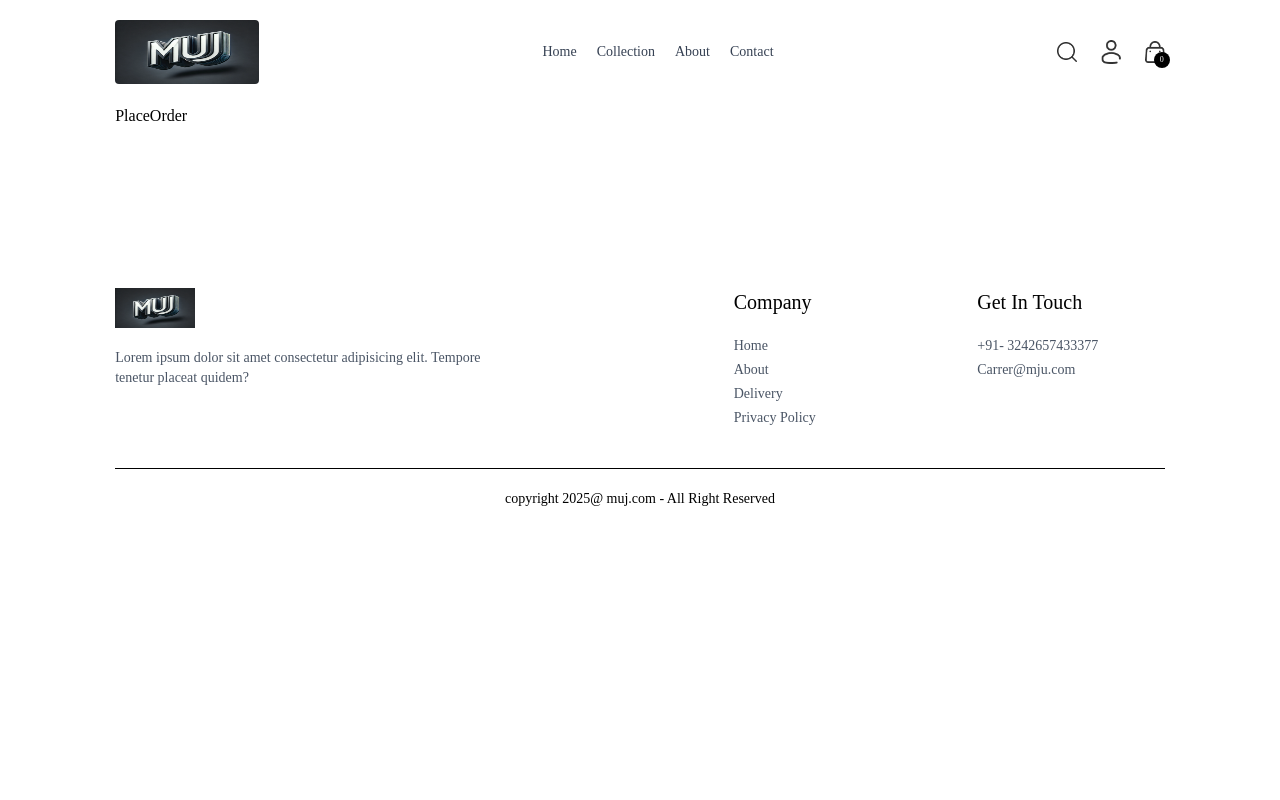
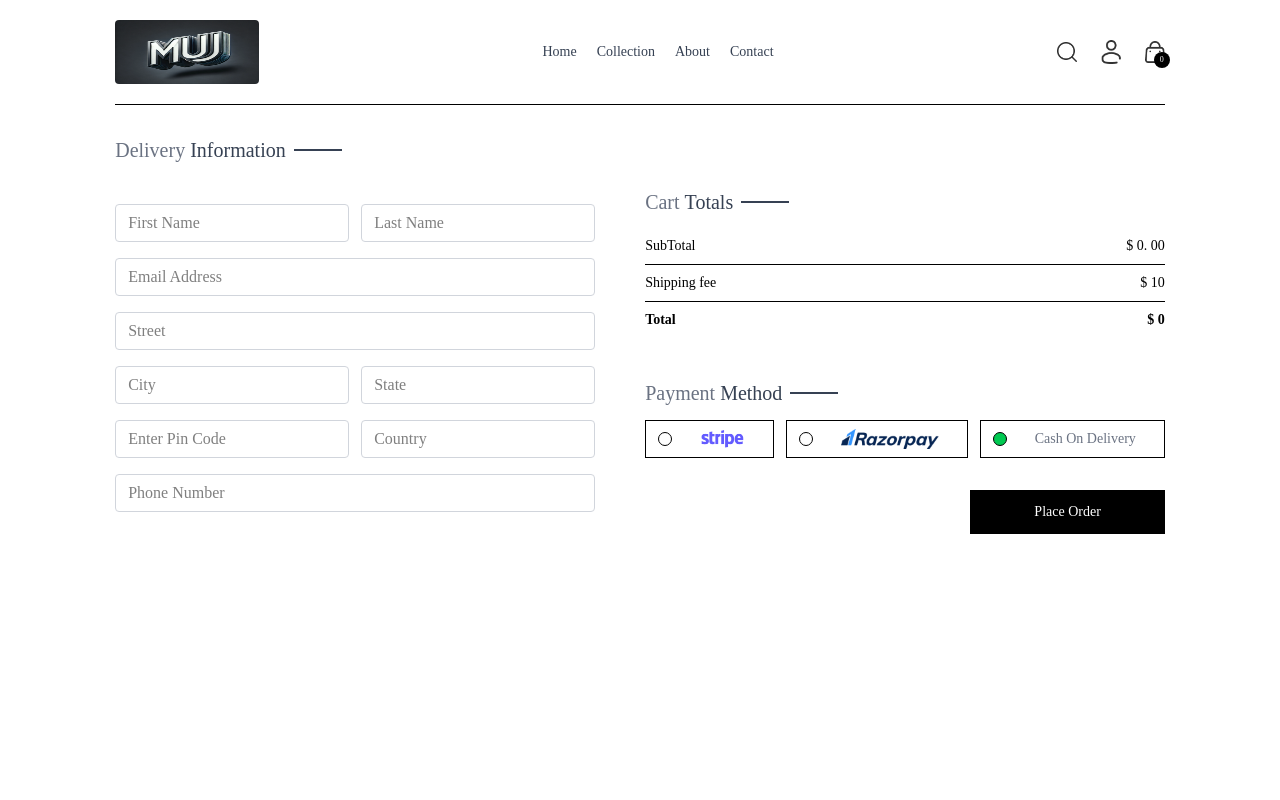
Before and after one commit to omprakash8788/MUJ-Ecommerce, a React (Vite) app in the folder frontend/: page /place-order in a window 1280 px wide. Shown: the top 800 px of the page. Built offline with nearby package versions, Linux system fonts and the light colour scheme.

Commit message:
place order and logic

```diff
--- /dev/null
+++ b/frontend/src/components/CartTotal.jsx
@@ -0,0 +1,32 @@
+import React, { useContext } from "react";
+import { ShopContext } from "../context/ShopContext";
+import Title from "./Title";
+
+const CartTotal = () => {
+  const { currency, delivery_fee, getCartAmount } = useContext(ShopContext);
+
+  return <div className="w-full">
+    <div className="text-2xl">
+     <Title text1={"Cart"} text2={"Totals"}/>
+    </div>
+    <div className="flex flex-col gap-2 mt-2 text-sm">
+        <div className="flex justify-between">
+          <p>SubTotal</p>
+          <p>{currency} {getCartAmount()}. 00</p>
+        </div>
+        <hr />
+      <div className="flex justify-between">
+        <p>Shipping fee</p>
+        <p>{currency} {delivery_fee}</p>
+      </div>
+      <hr />
+      <div className="flex justify-between">
+        <b>Total</b>
+        <b>{currency} {getCartAmount()===0 ? 0: getCartAmount() + delivery_fee}</b>
+      </div>
+    </div>
+
+  </div>;
+};
+
+export default CartTotal;
--- a/frontend/src/context/ShopContext.jsx
+++ b/frontend/src/context/ShopContext.jsx
@@ -1,6 +1,7 @@
 import { createContext, useEffect, useState } from "react";
 import { products } from "../assets/assets";
 import { toast } from "react-toastify";
+import { useNavigate } from "react-router-dom";
 
 // 1. Create
 export const ShopContext = createContext();
@@ -14,6 +15,8 @@
   const [showSearch, setShowSearch] = useState(false);
 
   const [cartItems, setCartItems] = useState({});
+  const navigate = useNavigate();
+
 
   const addToCart = async (itemdId, size) => {
     if(!size){
@@ -59,6 +62,26 @@
     setCartItems(cartData)
    }
 
+   const getCartAmount =()=>{
+    let totalAmount = 0;
+    for(const items in cartItems){
+      let itemInfo= products.find((product)=>product._id===items);
+      for(const item in cartItems[items]){
+        try {
+          if(cartItems[items][item]>0){
+            totalAmount += itemInfo.price * cartItems[items][item]
+          }
+
+        } catch (error) {
+          console.log(error);
+
+
+        }
+      }
+    }
+    return totalAmount;
+   }
+
   useEffect(()=>{
    console.log(cartItems)
   },[cartItems])
@@ -74,7 +97,9 @@
     cartItems,
     addToCart,
     getCartCount,
-    updateQuantity
+    updateQuantity,
+    getCartAmount,
+    navigate
   };
 
   return (
--- a/frontend/src/pages/Cart.jsx
+++ b/frontend/src/pages/Cart.jsx
@@ -2,9 +2,10 @@
 import { ShopContext } from "../context/ShopContext";
 import Title from "../components/Title";
 import { assets } from "../assets/assets";
+import CartTotal from "../components/CartTotal";
 
 const Cart = () => {
-  const { products, currency, cartItems, updateQuantity } = useContext(ShopContext);
+  const { products, currency, cartItems, updateQuantity,  navigate } = useContext(ShopContext);
   const [cartData, setCartData] = useState([]);
   console.log(cartData);
 
@@ -67,6 +68,15 @@
           );
         })}
       </div>
+      <div className="flex justify-end my-20">
+       <div className="w-full sm:w-[450px]">
+         <CartTotal/>
+         <div className="w-full text-end">
+          <button onClick={()=>navigate('/place-order')} className="bg-black text-white text-sm my-8 px-8 py-3">Proceed To CheckOut</button>
+
+         </div>
+       </div>
+      </div>
     </div>
   );
 };
--- a/frontend/src/pages/PlaceOrder.jsx
+++ b/frontend/src/pages/PlaceOrder.jsx
@@ -1,11 +1,130 @@
-import React from 'react'
+import React, { useContext, useState } from "react";
+import Title from "../components/Title";
+import { assets } from "../assets/assets";
+import Cart from "./Cart";
+import CartTotal from "../components/CartTotal";
+import { ShopContext } from "../context/ShopContext";
 
 const PlaceOrder = () => {
+  const [method, setMethod] = useState("cod");
+  const { navigate } = useContext(ShopContext);
+
   return (
-    <div>
-      <h1>PlaceOrder</h1>
+    <div className="flex flex-col sm:flex-row justify-between gap-4 pt-5 sm:pt-4 min-h-[80vh] border-t">
+      {/* left side */}
+      <div className="flex flex-col gap-4 w-full sm:max-w-[480px]">
+        <div className="text-xl sm:text-2xl my-3">
+          <Title text1={"Delivery"} text2={"Information"} />
+        </div>
+        <div className="flex gap-3">
+          <input
+            className="border border-gray-300 rounded py-1.5 px-3 w-full"
+            type="text"
+            placeholder="First Name"
+          />
+
+          <input
+            className="border border-gray-300 rounded py-1.5 px-3 w-full"
+            type="text"
+            placeholder="Last Name"
+          />
+        </div>
+        <input
+          className="border border-gray-300 rounded py-1.5 px-3 w-full"
+          type="email"
+          placeholder="Email Address"
+        />
+
+        <input
+          className="border border-gray-300 rounded py-1.5 px-3 w-full"
+          type="text"
+          placeholder="Street"
+        />
+        <div className="flex gap-3">
+          <input
+            className="border border-gray-300 rounded py-1.5 px-3 w-full"
+            type="text"
+            placeholder="City"
+          />
+          <input
+            className="border border-gray-300 rounded py-1.5 px-3 w-full"
+            type="text"
+            placeholder="State"
+          />
+        </div>
+
+        <div className="flex gap-3">
+          <input
+            className="border border-gray-300 rounded py-1.5 px-3 w-full"
+            type="number"
+            placeholder="Enter Pin Code"
+          />
+
+          <input
+            className="border border-gray-300 rounded py-1.5 px-3 w-full"
+            type="text"
+            placeholder="Country"
+          />
+        </div>
+        <input
+          className="border border-gray-300 rounded py-1.5 px-3 w-full"
+          type="number"
+          placeholder="Phone Number"
+        />
+      </div>
+      {/* Right side */}
+      <div className="mt-8">
+        <div className="mt-8 min-w-80">
+          <CartTotal />
+        </div>
+        <div className="mt-12">
+          <Title text1={"Payment"} text2={"Method"} />
+
+          <div className="flex gap-3 flex-col lg:flex-row">
+            <div
+              onClick={() => setMethod("stripe")}
+              className="flex items-center gap-3 border p-2 px-3 cursor-pointer"
+            >
+              <p
+                className={`min-w-3.5 h-3.5 border rounded-full ${
+                  method === "stripe" ? "bg-green-500" : ""
+                }`}
+              ></p>
+              <img className="h-5 mx-4" src={assets.stripe_logo} alt="" />
+            </div>
+            <div
+              onClick={() => setMethod("razorpay")}
+              className="flex items-center gap-3 border p-2 px-3 cursor-pointer"
+            >
+              <p
+                className={`min-w-3.5 h-3.5 border rounded-full ${
+                  method === "razorpay" ? "bg-green-500" : ""
+                }`}
+              ></p>
+              <img className="h-5 mx-4" src={assets.razorpay_logo} alt="" />
+            </div>
+            <div
+              onClick={() => setMethod("cod")}
+              className="flex items-center gap-3 border p-2 px-3 cursor-pointer"
+            >
+              <p
+                className={`min-w-3.5 h-3.5 border rounded-full  ${
+                  method === "cod" ? "bg-green-500" : ""
+                }`}
+              ></p>
+              <p className="text-gray-500 text-sm font-medium mx-4">
+                Cash On Delivery
+              </p>
+            </div>
+          </div>
+          {/* nvgt */}
+          <div className="w-full text-end mt-8">
+            <button onClick={()=>navigate("/orders")} className="bg-black text-white px-16 py-3 text-sm">Place Order</button>
+          </div>
+        </div>
+      </div>
     </div>
-  )
-}
+  );
+};
 
-export default PlaceOrder
+export default PlaceOrder;
```
